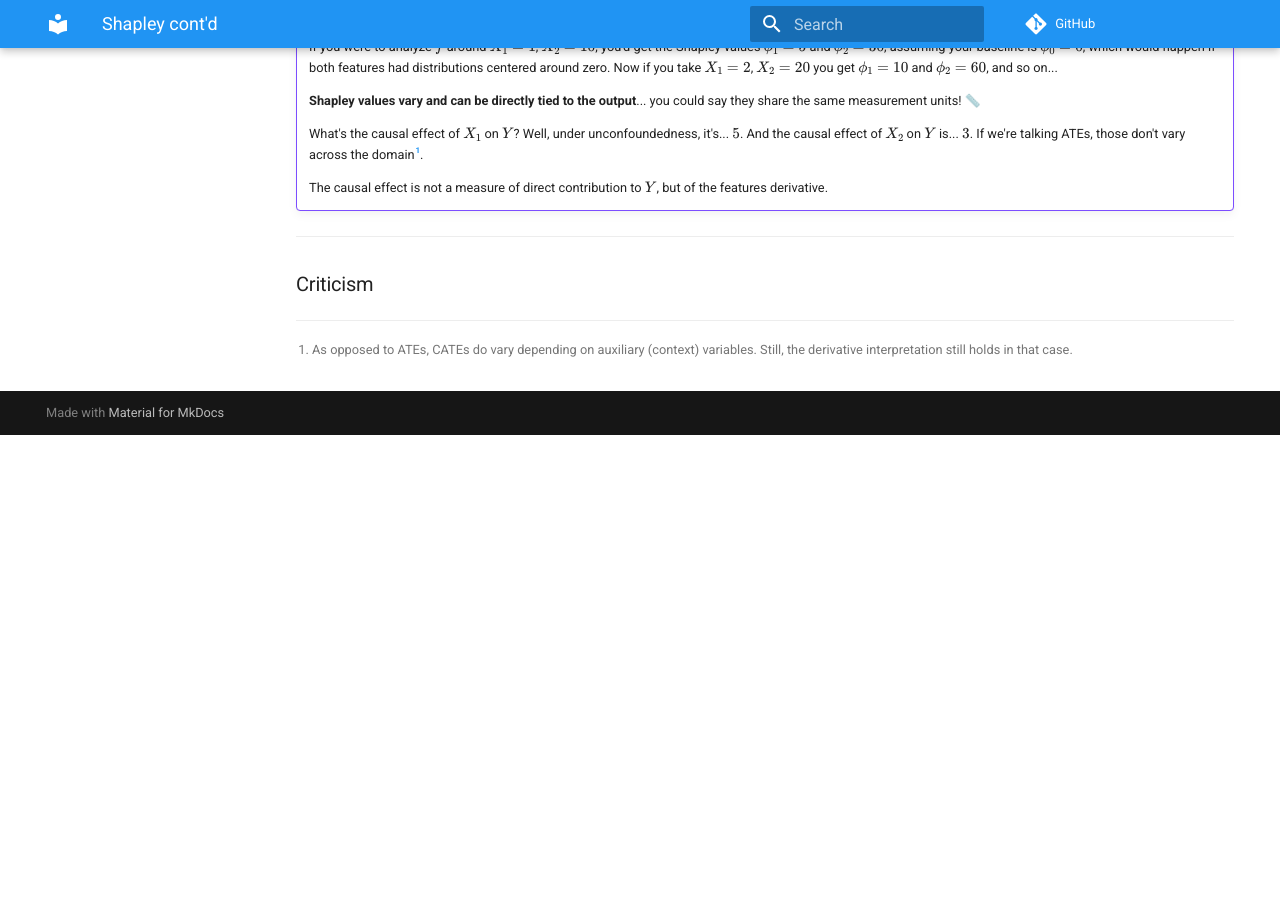
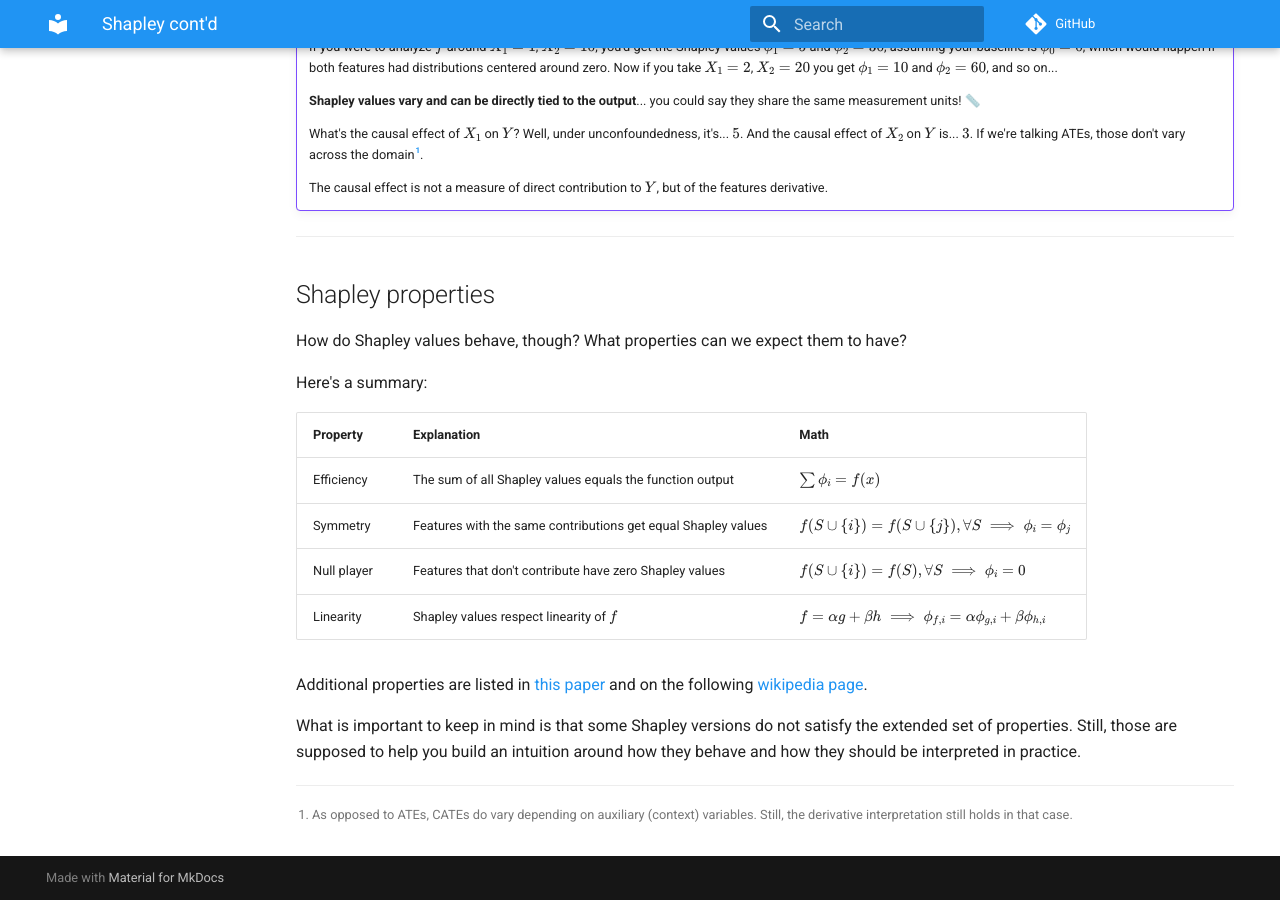
Before and after one commit to emilioMaddalena/causal-inference-studies, an MkDocs documentation site: the page built from material/shapley_contd.md, in a window 1280 px wide and 900 px high, scrolled down 585 px. Built offline with MkDocs 1.6.1 and Material for MkDocs 9.7.7, drawn with Linux system fonts in a browser that asks for light colours; comment, search, counter and statistics services are not loaded; before the commit the page ends 1020 px from its top, so only the background shows below that.

Commit message:
Bring shapley properties to cont'd page

```diff
--- a/material/shapley_contd.md
+++ b/material/shapley_contd.md
@@ -25,6 +25,22 @@ To better understand what's going on here, let's go back go a very simple linear
 
 ---
 
-### Criticism
+## Shapley properties
+
+How do Shapley values behave, though? What properties can we expect them to have?
+
+Here's a summary:
+
+| Property | Explanation | Math |
+|--|--|--|
+| Efficiency | The sum of all Shapley values equals the function output | $\sum \phi_i = f(x)$ |
+| Symmetry | Features with the same contributions get equal Shapley values | $f(S \cup \{i\}) = f(S \cup \{j\}), \forall S \implies \phi_i = \phi_j$
+| Null player | Features that don't contribute have zero Shapley values | $f(S \cup \{i\}) = f(S), \forall S \implies \phi_i = 0$|
+| Linearity | Shapley values respect linearity of $f$ | $f = \alpha g + \beta h \implies \phi_{f,i} = \alpha\phi_{g,i} + \beta\phi_{h,i}$|
+
+Additional properties are listed in [this paper](https://proceedings.mlr.press/v119/sundararajan20b/sundararajan20b.pdf) and on the following [wikipedia page](https://en.wikipedia.org/wiki/Shapley_value).
+
+What is important to keep in mind is that some Shapley versions do not satisfy the extended set of properties. Still, those are supposed to help you build an intuition around how they behave and how they should be interpreted in practice.
+
 
 [^1]: As opposed to ATEs, CATEs do vary depending on auxiliary (context) variables. Still, the derivative interpretation still holds in that case.
```
